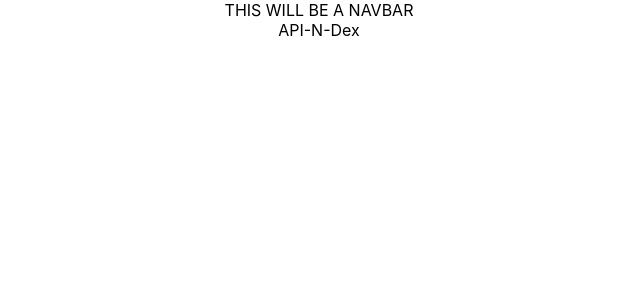
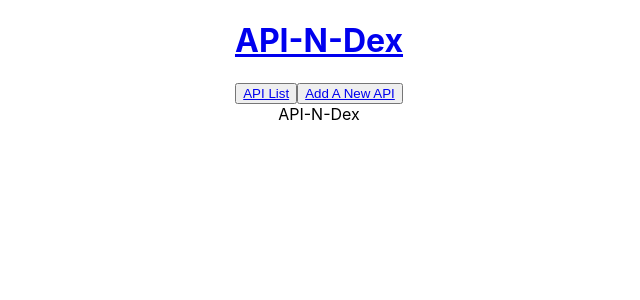
Before and after one commit to yexeniaf/API-N-Dex, a React (Create React App) app in the folder client/: page / in a window 1280 px wide. Shown: the top 300 px of the page, without its empty margins (321-961 px from the left). Built offline with nearby package versions, Linux system fonts and the light colour scheme.

Commit message:
import of navbar in app js

```diff
--- a/client/src/App.js
+++ b/client/src/App.js
@@ -1,12 +1,13 @@
 import logo from './logo.svg';
 import './App.css';
 import { Routes, Route } from "react-router-dom";
+import Navbar from './components/Navbar';
 
 function App() {
 
   return (
     <div className="App">
-      <nav>THIS WILL BE A NAVBAR</nav>
+      <Navbar />
       <Routes>
         <Route path="/" element={<div>API-N-Dex</div>} />
         <Route path="/apis" element={<div>API List</div>} />
```
